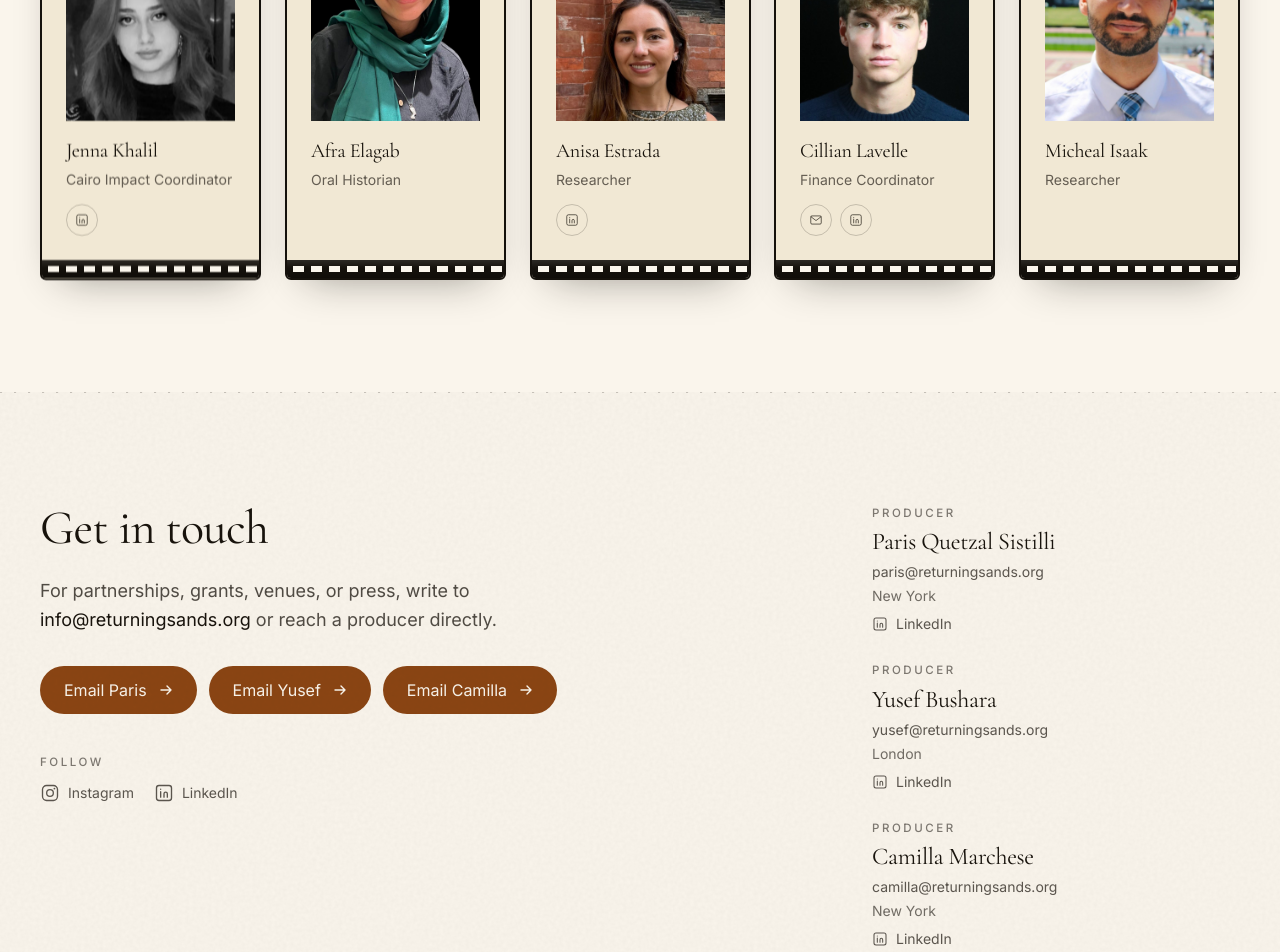
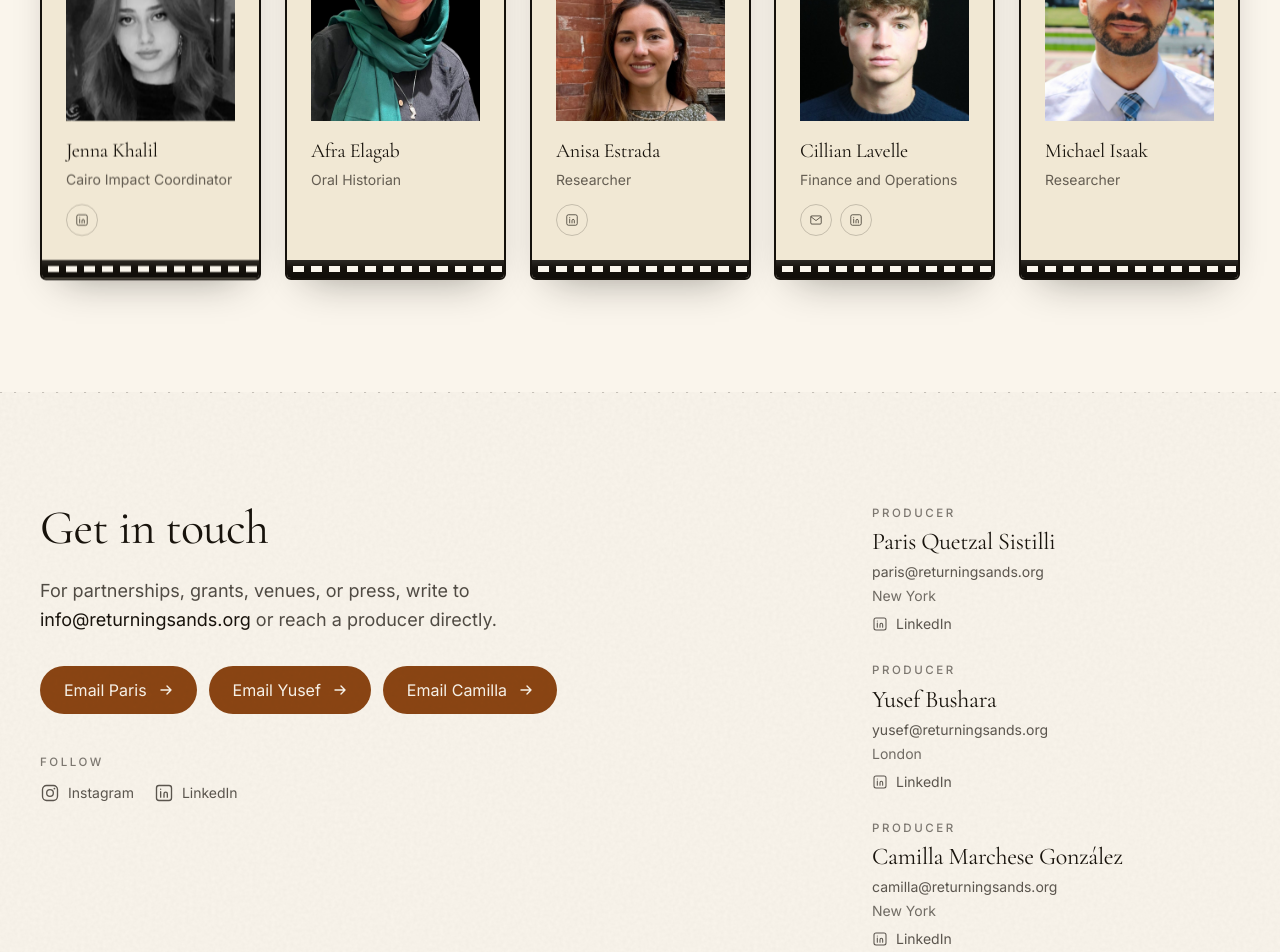
Before and after one commit to Returning-Sands/returning-sands, a Next.js app: page /team in a window 1280 px wide. Shown: the part 2260-3212 px from the top of the page. Built offline with nearby package versions, Linux system fonts and the light colour scheme.

Commit message:
copy(team): Cillian Finance and Operations; Camilla Marchese Gonzalez; Michael Isaak
EN and AR. Headshot file renamed to michael-isaak.jpg.

```diff
--- a/app/content/ar.ts
+++ b/app/content/ar.ts
@@ -55,7 +55,7 @@ export const ar: DeepPartial<SiteContent> = {
     kicker: "حملة لحماية التراث الثقافي السوداني · 2026 إلى 2027",
     titleLead: "عودة",
     titleEmphasis: "الرمال",
-    byline: "حملة وفيلم وثائقي من إنتاج باريس كيتزال سيستيلي ويوسف بشارة وكاميلا ماركيزي",
+    byline: "حملة وفيلم وثائقي من إنتاج باريس كيتزال سيستيلي ويوسف بشارة وكاميلا ماركيزي غونزاليس",
   },
 
   nav: {
@@ -325,7 +325,7 @@ export const ar: DeepPartial<SiteContent> = {
           bio: "محرر وكاتب وباحث سوداني-برمودي في الآداب العالمية والنشر. صدر ديوانه الشعري الأول Good News في 2025. شهادات من Sciences Po وجامعة هونغ كونغ وSOAS.",
         },
         {
-          name: "كاميلا ماركيزي",
+          name: "كاميلا ماركيزي غونزاليس",
           photo: "/team/camilla-marchese.jpg",
           role: "منتجة · شريكة مؤسسة",
           base: "نيويورك",
@@ -353,8 +353,8 @@ export const ar: DeepPartial<SiteContent> = {
         { name: "جنى خليل", photo: "/team/jenna-khalil.jpg", role: "منسقة الأثر · القاهرة", linkedin: "https://www.linkedin.com/in/jenna-khalil/" },
         { name: "عفراء العقب", photo: "/team/afra-elagab.jpg", role: "مؤرخة التاريخ الشفوي" },
         { name: "أنيسة إسترادا", photo: "/team/anisa-estrada.jpg", role: "باحثة", linkedin: "https://www.linkedin.com/in/anisa-estrada-9a23b22b1/" },
-        { name: "كيليان لافيل", photo: "/team/cillian-lavelle.jpg", role: "منسّق الشؤون المالية", email: "cillian@returningsands.org", linkedin: "https://www.linkedin.com/in/cillian-lavelle/" },
-        { name: "مايكل إسحاق", photo: "/team/micheal-isaak.jpg", role: "باحث" },
+        { name: "كيليان لافيل", photo: "/team/cillian-lavelle.jpg", role: "المالية والعمليات", email: "cillian@returningsands.org", linkedin: "https://www.linkedin.com/in/cillian-lavelle/" },
+        { name: "مايكل إسحاق", photo: "/team/michael-isaak.jpg", role: "باحث" },
       ],
     },
     partners: {
@@ -382,7 +382,7 @@ export const ar: DeepPartial<SiteContent> = {
       people: [
         { role: "منتجة", name: "باريس كيتزال سيستيلي", buttonLabel: "راسل باريس", email: "paris@returningsands.org", city: "نيويورك", linkedin: "https://www.linkedin.com/in/paris-quetzal-sistilli-960b341b2/" },
         { role: "منتج", name: "يوسف بشارة", buttonLabel: "راسل يوسف", email: "yusef@returningsands.org", city: "لندن", linkedin: "https://www.linkedin.com/in/yusefbushara/" },
-        { role: "منتجة", name: "كاميلا ماركيزي", buttonLabel: "راسل كاميلا", email: "camilla@returningsands.org", city: "نيويورك", linkedin: "https://www.linkedin.com/in/camilla-marchese-gonzalez/" },
+        { role: "منتجة", name: "كاميلا ماركيزي غونزاليس", buttonLabel: "راسل كاميلا", email: "camilla@returningsands.org", city: "نيويورك", linkedin: "https://www.linkedin.com/in/camilla-marchese-gonzalez/" },
       ],
     },
   },
--- a/app/content/en.ts
+++ b/app/content/en.ts
@@ -59,7 +59,7 @@ export const en = {
     kicker: "A Sudanese Cultural Heritage Campaign · 2026 to 2027",
     titleLead: "Returning",
     titleEmphasis: "Sands",
-    byline: "A campaign and documentary by Paris Quetzal Sistilli, Yusef Bushara, and Camilla Marchese",
+    byline: "A campaign and documentary by Paris Quetzal Sistilli, Yusef Bushara, and Camilla Marchese González",
   },
 
   nav: {
@@ -362,7 +362,7 @@ export const en = {
           bio: "A Sudanese-Bermudian editor, writer, and researcher in global literatures and publishing. His debut poetry collection, Good News, came out in 2025. Degrees from Sciences Po, the University of Hong Kong, and SOAS.",
         },
         {
-          name: "Camilla Marchese",
+          name: "Camilla Marchese González",
           photo: "/team/camilla-marchese.jpg",
           role: "Producer · Co-Founder",
           base: "New York",
@@ -390,8 +390,8 @@ export const en = {
         { name: "Jenna Khalil", photo: "/team/jenna-khalil.jpg", role: "Cairo Impact Coordinator", linkedin: "https://www.linkedin.com/in/jenna-khalil/" },
         { name: "Afra Elagab", photo: "/team/afra-elagab.jpg", role: "Oral Historian" },
         { name: "Anisa Estrada", photo: "/team/anisa-estrada.jpg", role: "Researcher", linkedin: "https://www.linkedin.com/in/anisa-estrada-9a23b22b1/" },
-        { name: "Cillian Lavelle", photo: "/team/cillian-lavelle.jpg", role: "Finance Coordinator", email: "cillian@returningsands.org", linkedin: "https://www.linkedin.com/in/cillian-lavelle/" },
-        { name: "Micheal Isaak", photo: "/team/micheal-isaak.jpg", role: "Researcher" },
+        { name: "Cillian Lavelle", photo: "/team/cillian-lavelle.jpg", role: "Finance and Operations", email: "cillian@returningsands.org", linkedin: "https://www.linkedin.com/in/cillian-lavelle/" },
+        { name: "Michael Isaak", photo: "/team/michael-isaak.jpg", role: "Researcher" },
       ],
     },
     partners: {
@@ -435,7 +435,7 @@ export const en = {
         },
         {
           role: "Producer",
-          name: "Camilla Marchese",
+          name: "Camilla Marchese González",
           buttonLabel: "Email Camilla",
           email: "camilla@returningsands.org",
           city: "New York",
```
Also changed, not shown: public/team/michael-isaak.jpg (renamed from public/team/micheal-isaak.jpg).
